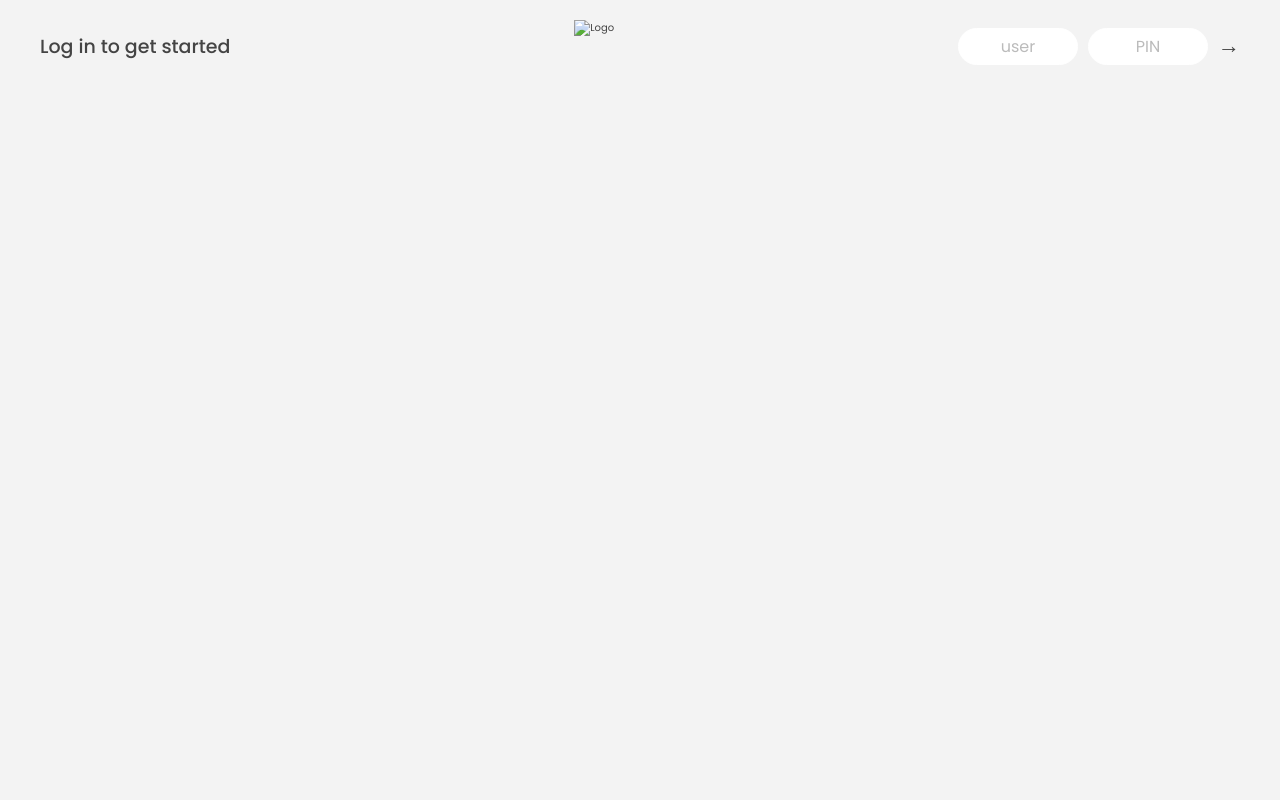
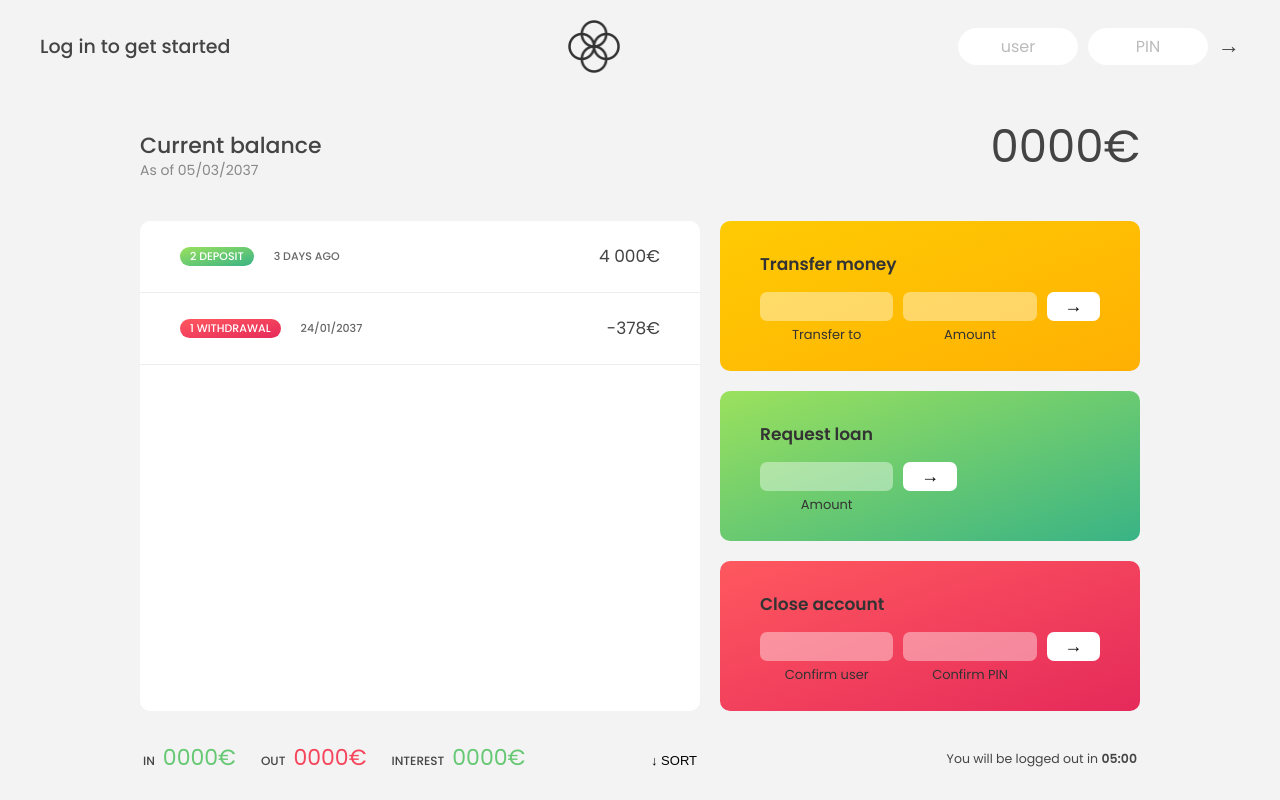
Before and after one commit to xrscode/Javascript-DOM-Tree, a plain HTML site: page Bankist App/index.html in a window 1280 px wide. Drawn offline with Linux system fonts and the light colour scheme.

Commit message:
Bank App

```diff
--- a/Bankist App/index.html
+++ b/Bankist App/index.html
@@ -18,7 +18,7 @@
     <!-- TOP NAVIGATION -->
     <nav>
       <p class="welcome">Log in to get started</p>
-      <img src="logo.png" alt="Logo" class="logo" />
+      <img src="/logo.png" alt="Logo" class="logo" />
       <form class="login">
         <input
           type="text"
--- a/Bankist App/style.css
+++ b/Bankist App/style.css
@@ -94,7 +94,7 @@ nav {
   gap: 2rem;
 
   /* NOTE This creates the fade in/out anumation */
-  opacity: 0;
+  opacity: 1;
   transition: all 1s;
 }
 
```
Also changed, not shown: Bankist App/logo.png (added), 1 other file.
